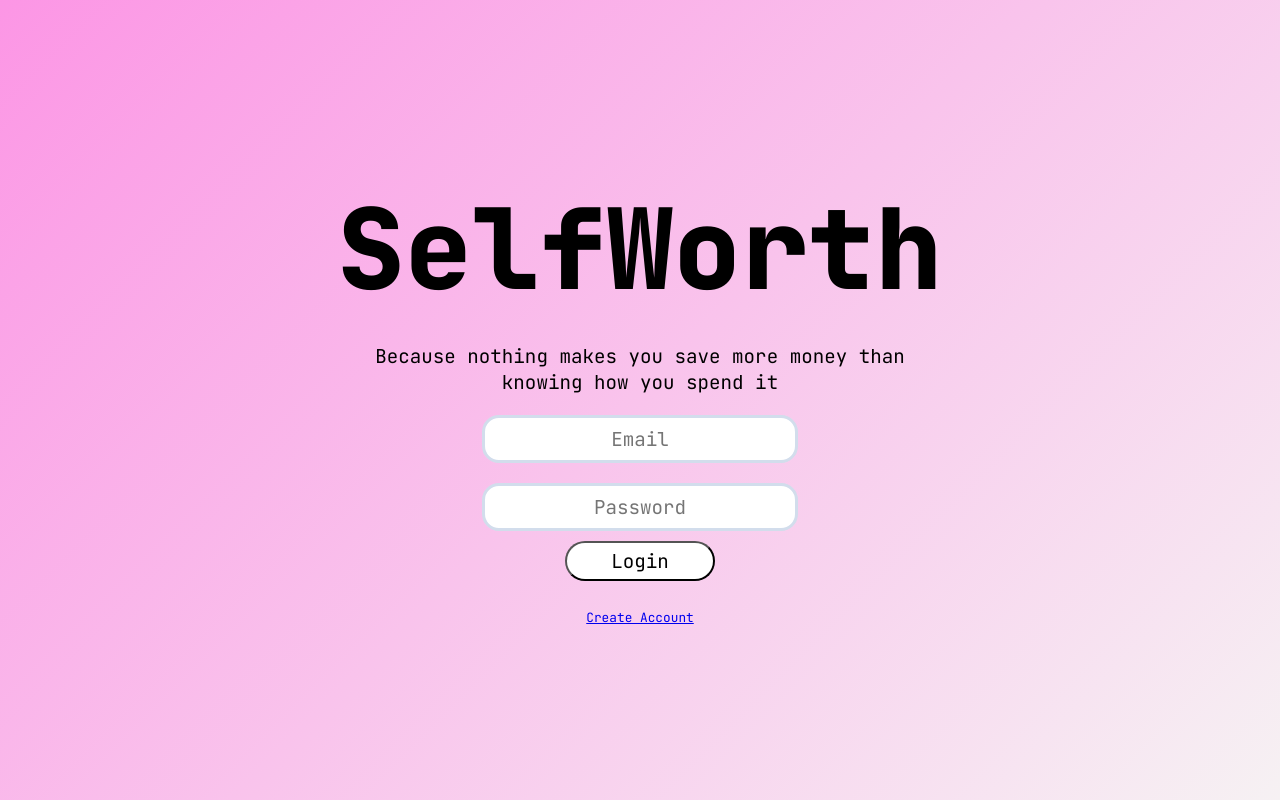
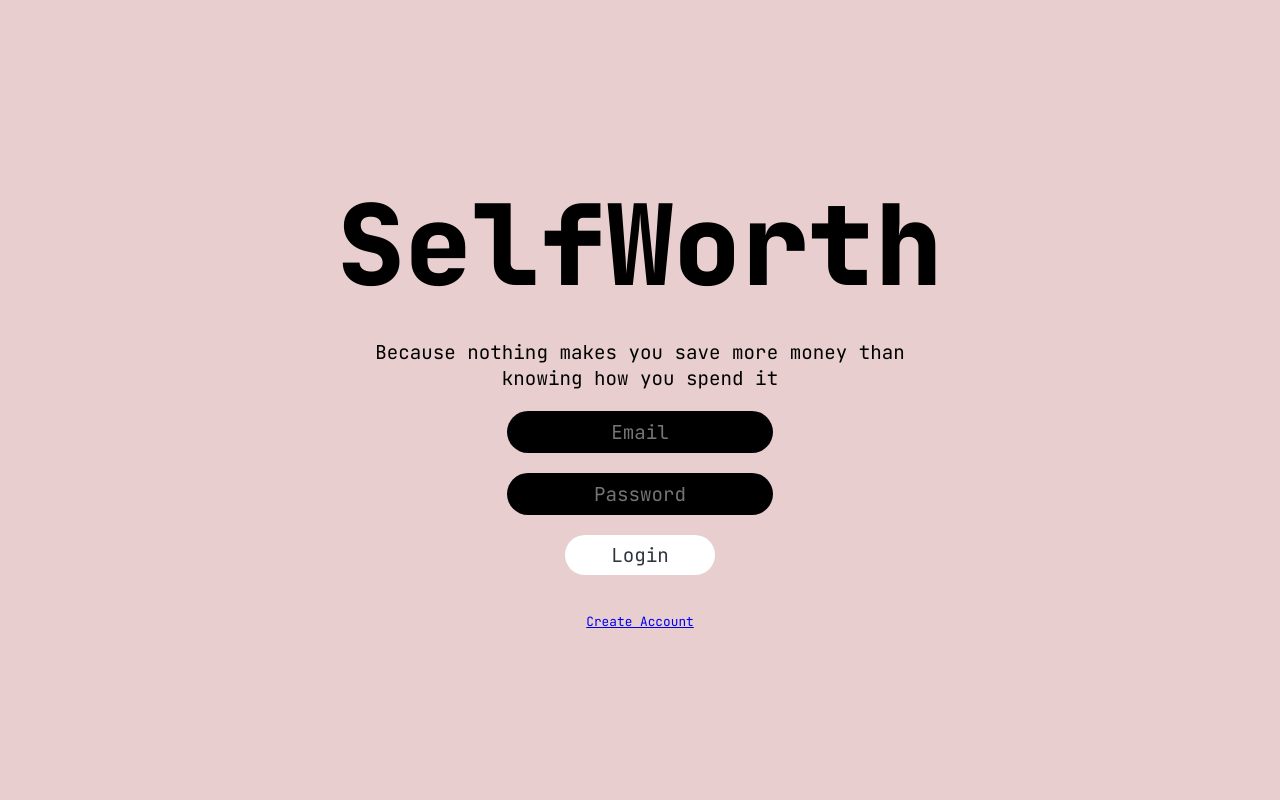
Before and after one commit to victor-ericson/selfworth-v2, a React (Create React App) app in the folder ui/: page /login in a window 1280 px wide. Built offline with nearby package versions, Linux system fonts and the light colour scheme.

Commit message:
style changes

```diff
--- a/ui/src/App.css
+++ b/ui/src/App.css
@@ -7,7 +7,7 @@
   align-items: center;
   /*TODO: Figure out why 100vh moves you outside of viewport*/
   height: 100vh;
-  background: linear-gradient(135deg, #fc96e5, #f6f1f3);
+  background: #e8cece;
   margin: 0;
   padding: 0;
   overflow: hidden;/* Adjust the colors as needed */
@@ -36,21 +36,19 @@ body, html {
 }
 
 .input {
-  width: 50vw;
+  width: 20vw;
   margin: 10px;
   height: 2rem;
   font-size: 1.2em;
   font-family: "JetBrains Mono";
   font-weight: 400;
-  border-radius: 17px;
-  width: 300px;
-  border: 3px solid #d2ddec;
+  border: none;
+  border-radius: 30px;
   padding: 5px;
-  outline: 0;
+  background: #000000;
   text-align: center;
   display: flex;
   justify-content: center;
-
 }
 
 .errors {
@@ -60,12 +58,15 @@ body, html {
 button {
   width: 150px;
   height: 40px;
+  padding: 5px;
+  margin: 10px;
   font-family: "JetBrains Mono", monospace;
   font-weight: 400;
   font-size: 1.2em;
-  border-radius: 17vh;
+  border: none;
+  border-radius: 30vh;
   cursor: pointer;
-  color: #000000;
+  color: #30343f;
   background-color: #ffffff;
   text-align: center;
   box-shadow: none;
```
